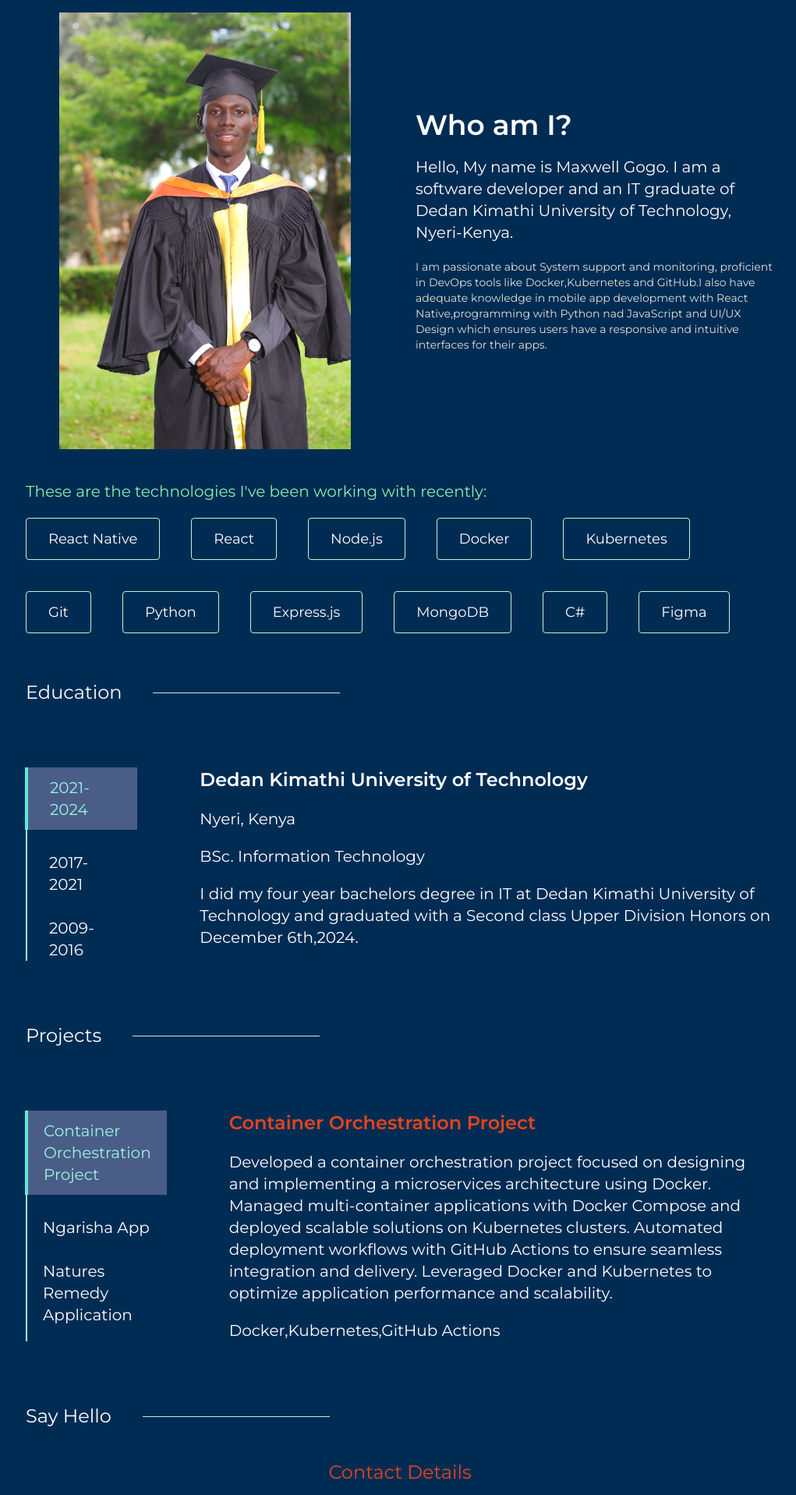
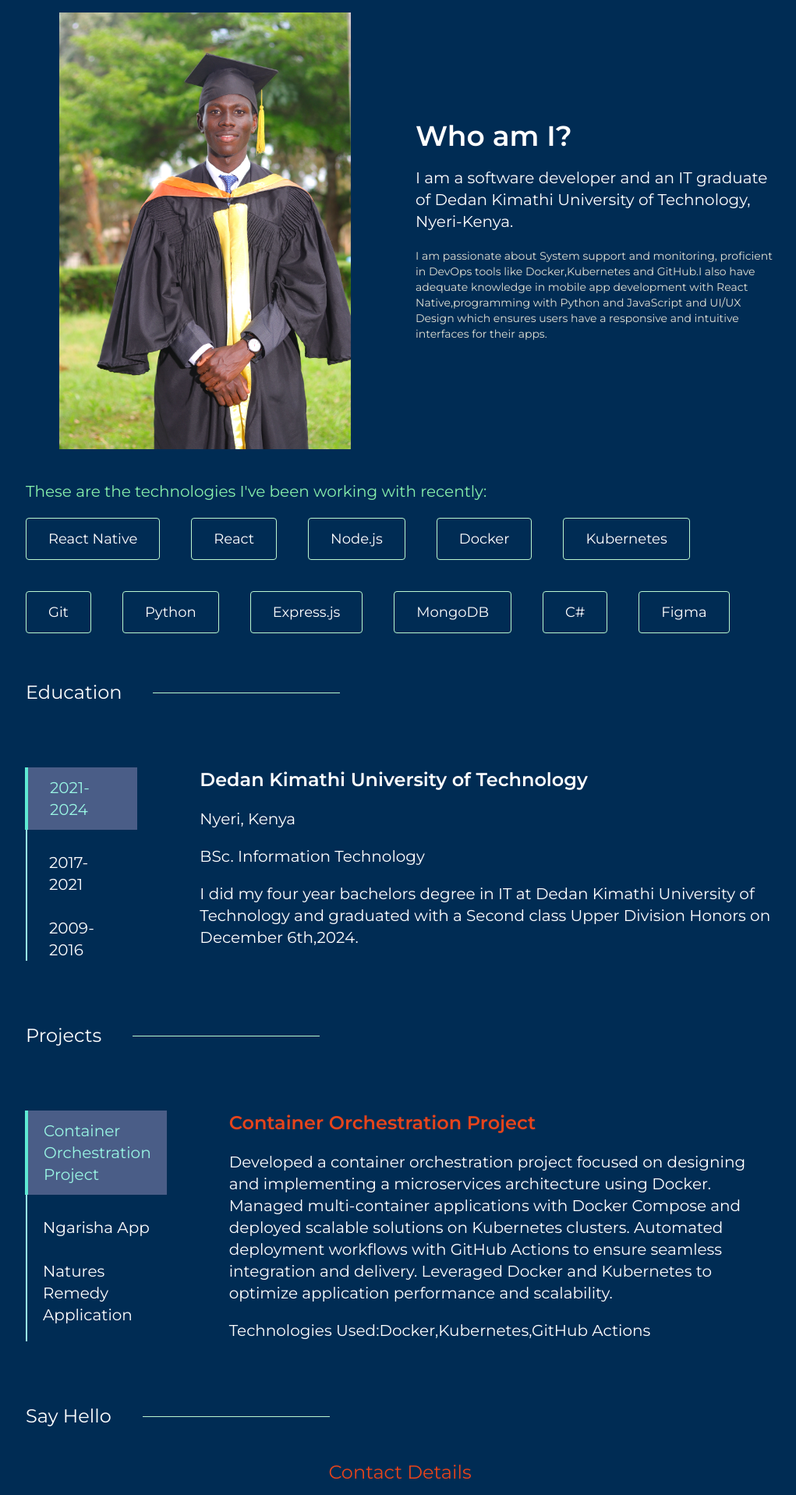
Before and after one commit to Max02well/maxproject-portfolio, a React (Create React App) app: page / in a window 1280 px wide. Shown: the part 964-2881 px from the top of the page at 78% size, without its empty margins (127-1148 px from the left). Built offline with nearby package versions, Linux system fonts and the light colour scheme.

Commit message:
Modifie about.js

```diff
--- a/src/pages/Home/About.js
+++ b/src/pages/Home/About.js
@@ -31,8 +31,8 @@ function About() {
                 </div>
                 <div className='w-1/2 flex flex-col gap-5 sm:w-full'>
                     <h1 className='text-white text-4xl font-semibold'>Who am I?</h1>
-                    <p className='text-white text-xl'>Hello, My name is Maxwell Gogo. I am a software developer and an IT graduate of Dedan Kimathi University of Technology, Nyeri-Kenya.</p>
-                    <p className='text-secondary-100 text-sm'>I am passionate about System support and monitoring, proficient in DevOps tools like Docker,Kubernetes and GitHub.I also have adequate knowledge in mobile app development with React Native,programming with Python nad JavaScript and UI/UX Design which ensures users have a responsive and intuitive interfaces for their apps.</p>
+                    <p className='text-white text-xl'>I am a software developer and an IT graduate of Dedan Kimathi University of Technology, Nyeri-Kenya.</p>
+                    <p className='text-secondary-100 text-sm'>I am passionate about System support and monitoring, proficient in DevOps tools like Docker,Kubernetes and GitHub.I also have adequate knowledge in mobile app development with React Native,programming with Python and JavaScript and UI/UX Design which ensures users have a responsive and intuitive interfaces for their apps.</p>
                 </div>
             </div>
             <div className='py-5 mt-5'>
--- a/src/pages/Home/project.js
+++ b/src/pages/Home/project.js
@@ -22,7 +22,7 @@ function Projects() {
         <div  className='flex flex-col gap-5'>
         <h1 className='text-secondary-200 text-2xl font-semibold'>{projects[selectionItemIndex].title}</h1>
         <h1 className='text-white text-xl'>{projects[selectionItemIndex].desc}</h1>
-        <p className='text-white text-xl'>{projects[selectionItemIndex].technologies}</p>
+       <p className='text-white text-xl'>Technologies Used:{projects[selectionItemIndex].technologies}</p>
         </div>
 
         </div>
```
